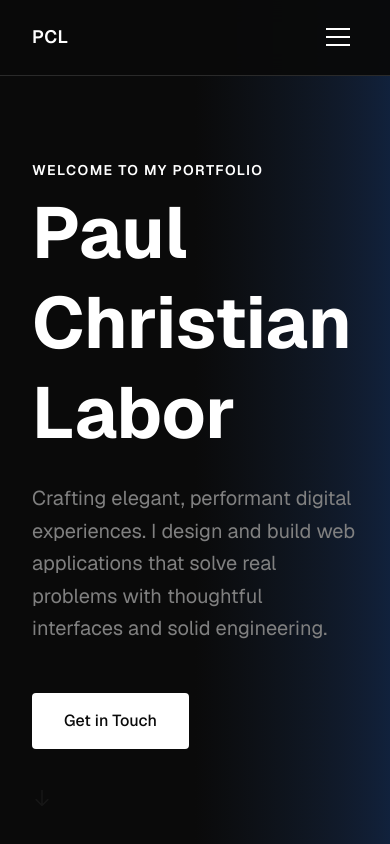
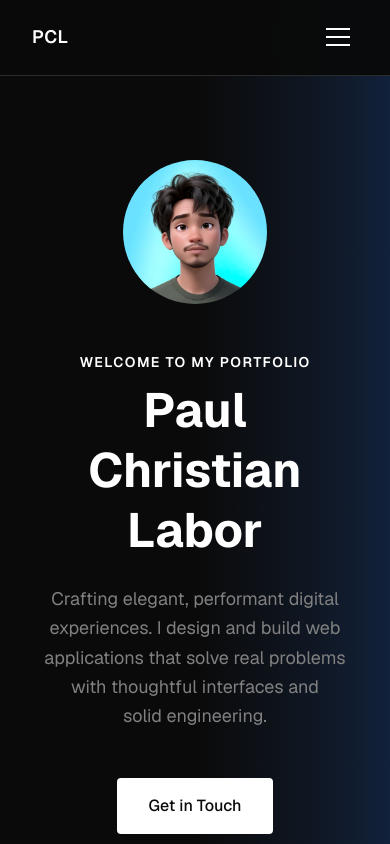
Before and after one commit to paulchristianlabor/v0-portfolio-website, a Next.js app: page / in a window 390 px wide. Shown: the top 844 px of the page. Built offline with nearby package versions, Linux system fonts and the light colour scheme.

Commit message:
Changing the order of the hero section when access on mobile

```diff
--- a/app/page.tsx
+++ b/app/page.tsx
@@ -18,21 +18,19 @@ export default function Home() {
 
       {/* Hero Section */}
       <section className="pt-40 pb-32 px-8 border-b border-border relative overflow-hidden">
-        {/* Blended background gradient */}
         <div className="absolute inset-0 bg-gradient-to-r from-background via-background to-blue-500/20 pointer-events-none" />
-
         <div className="max-w-7xl mx-auto relative z-10">
           <div className="grid grid-cols-1 md:grid-cols-2 gap-12 items-center">
             {/* Content */}
-            <div className="flex flex-col gap-12">
+            <div className="flex flex-col gap-12 items-center md:items-start text-center md:text-left order-2 md:order-1">
               <div className="space-y-6 max-w-2xl">
                 <div className="space-y-2">
                   <p className="text-sm uppercase tracking-widest font-semibold text-accent">Welcome to my portfolio</p>
-                  <h1 className="text-7xl md:text-7xl font-bold leading-tight text-balance">
+                  <h1 className="text-5xl md:text-6xl font-bold leading-tight text-balance">
                     Paul Christian<br /><span className="text-accent">Labor</span>
                   </h1>
                 </div>
-                <p className="text-xl text-secondary leading-relaxed text-pretty">
+                <p className="text-lg text-secondary leading-relaxed text-pretty">
                   Crafting elegant, performant digital experiences. I design and build web applications that solve real problems with thoughtful interfaces and solid engineering.
                 </p>
               </div>
@@ -73,11 +71,11 @@ export default function Home() {
             </div>
 
             {/* Character Image */}
-            <div className="flex justify-center items-center">
+            <div className="flex justify-center items-center order-1 md:order-2">
               <img
                 src="/character-hero.jpg"
                 alt="Paul Christian Labor"
-                className="w-full max-w-sm rounded-full"
+                className="w-36 h-36 md:w-80 md:h-80 rounded-full object-cover"
               />
             </div>
           </div>
@@ -133,7 +131,7 @@ export default function Home() {
               },
               {
                 title: 'Coffee Shop Website',
-                description: 'FModern coffee shop website developed with HTML, CSS, and JavaScript, featuring organized sections, menu displays, responsive design, and interactive components tailored for a small business setup.',
+                description: 'Modern coffee shop website developed with HTML, CSS, and JavaScript, featuring organized sections, menu displays, responsive design, and interactive components tailored for a small business setup.',
                 tags: ['HTML', 'CSS', 'JavaScript'],
                 url: '#',
               },
@@ -145,7 +143,7 @@ export default function Home() {
               },
               {
                 title: 'Project Four',
-                description: ' Still in progress.',
+                description: 'Still in progress.',
                 tags: ['Still in progress'],
                 url: '#',
               },
@@ -216,7 +214,7 @@ export default function Home() {
       {/* Footer */}
       <footer className="border-t border-border py-12 px-8">
         <div className="max-w-7xl mx-auto text-center text-secondary text-sm">
-          <p>&copy; Design and Built by Paul Christian Labor.</p>
+          <p>Design and Built by Paul Christian Labor</p>
         </div>
       </footer>
     </main>
```
Also changed, not shown: 2 other files (tests, documents, lock files or other folders).
